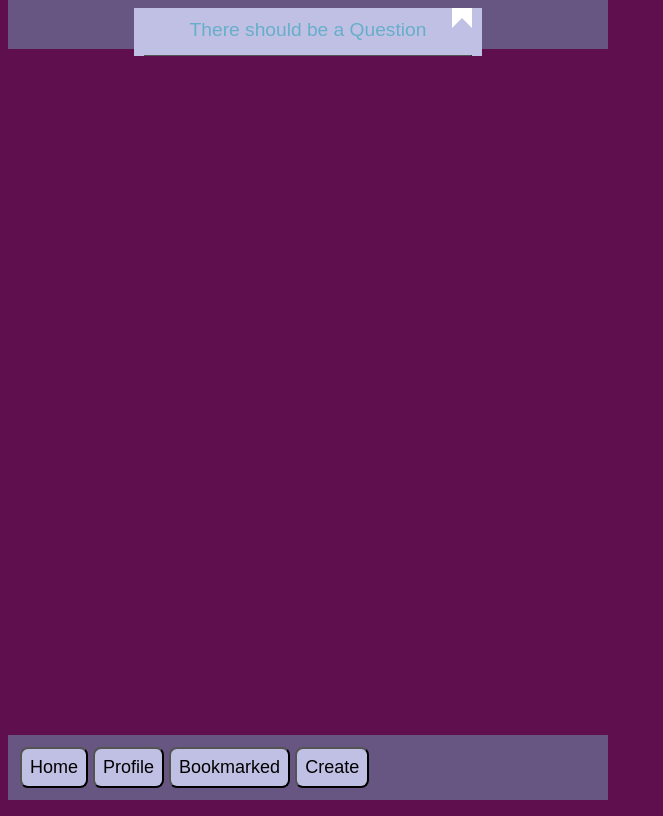
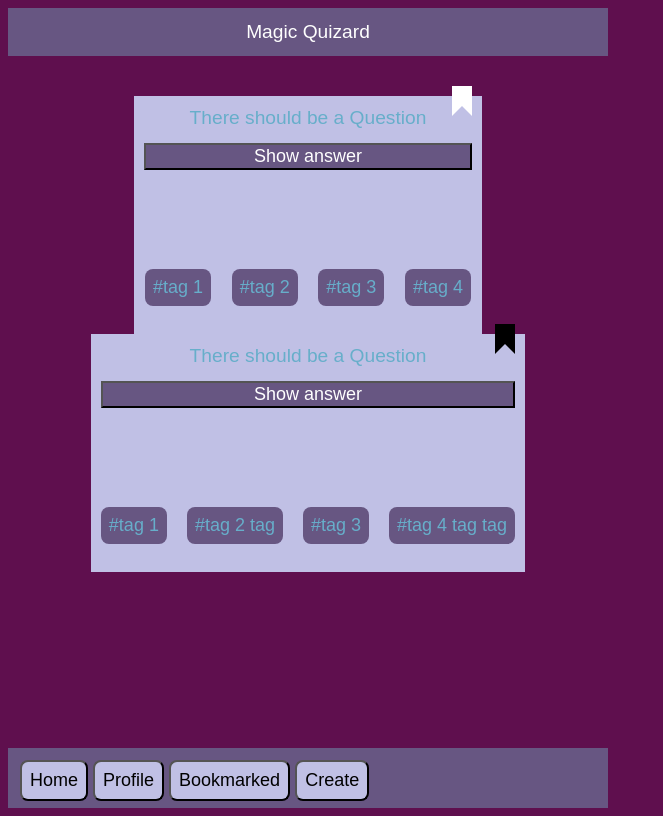
Before and after one commit to roscha80/quizz-app, a website built with Vite: page src/index.html in a window 1280 px wide. Shown: the whole page, without its empty margins (0-663 px from the left). Built offline with nearby package versions, Linux system fonts and the light colour scheme; a web font is replaced by a local one.

Commit message:
Fixed review issues

```diff
--- a/src/index.html
+++ b/src/index.html
@@ -13,10 +13,10 @@
     <link rel="stylesheet" href="styles/styles.css" />
   </head>
   <body>
+    <header class="app-header">
+      <h1 class="app-header__heading">Magic Quizard</h1>
+    </header>
     <main class="app-main">
-      <header class="app-header">
-        <h1 class="app-header__heading">Magic Quizard</h1>
-      </header>
       <section class="quiz-card">
         <h2 class="quiz-card__heading">There should be a Question</h2>
         <button class="quiz-cart__button">Show answer</button>
--- a/src/styles/app-header/app-header.css
+++ b/src/styles/app-header/app-header.css
@@ -2,9 +2,7 @@
   background: var(--color-primary);
   color: var(--color-white);
   padding: 12px;
-  position: fixed;
-  top: 0;
-  width: 600px;
+  width: 100%;
 }
 
 .app-header__heading {
--- a/src/styles/navbar-footer/navbar-footer.css
+++ b/src/styles/navbar-footer/navbar-footer.css
@@ -2,9 +2,7 @@
   background: var(--color-primary);
   color: var(--color-white);
   padding: 12px;
-  position: fixed;
-  bottom: 0;
-  width: 600px;
+  width: 100%;
 }
 
 .navbar__button {
```
